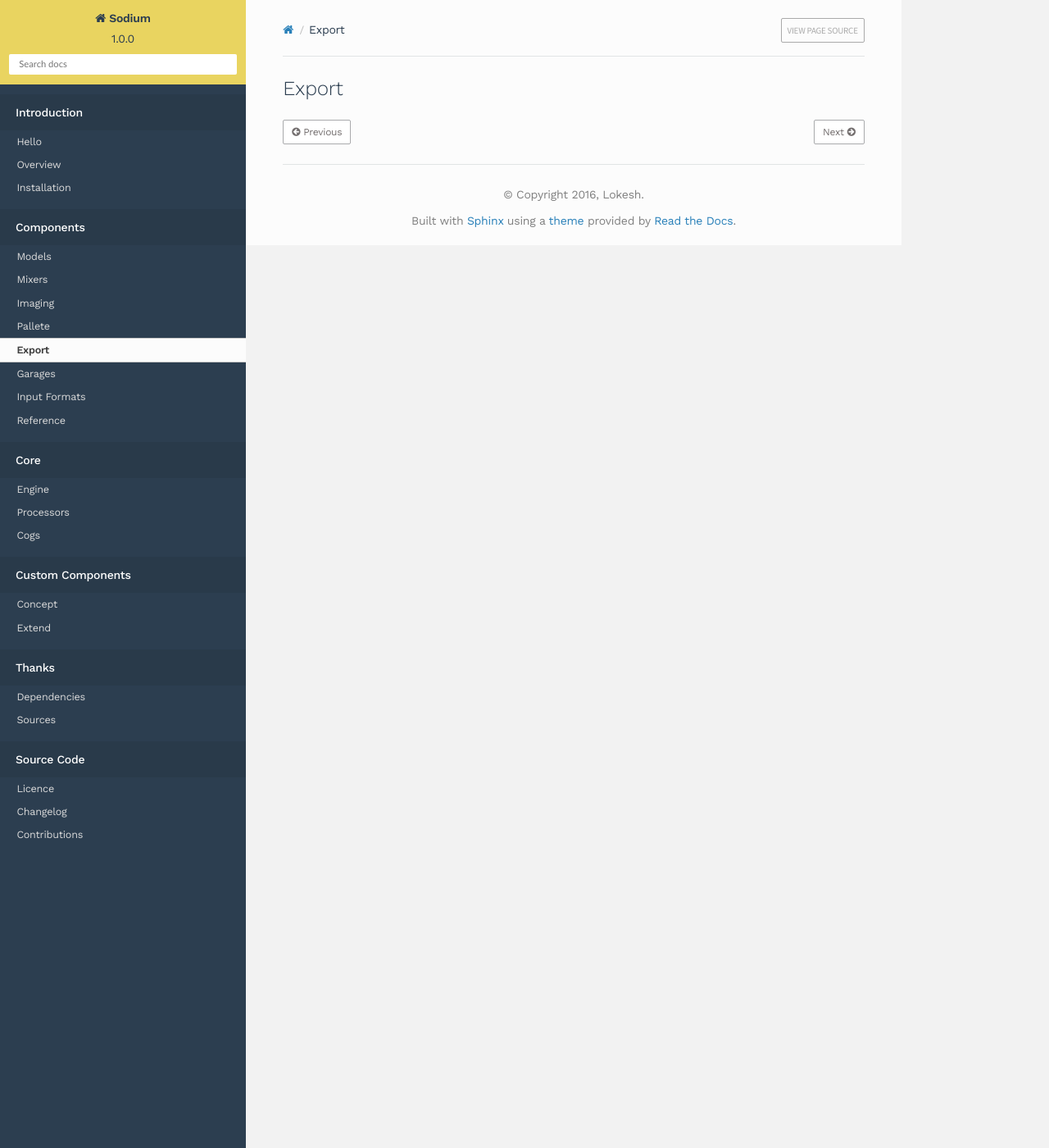
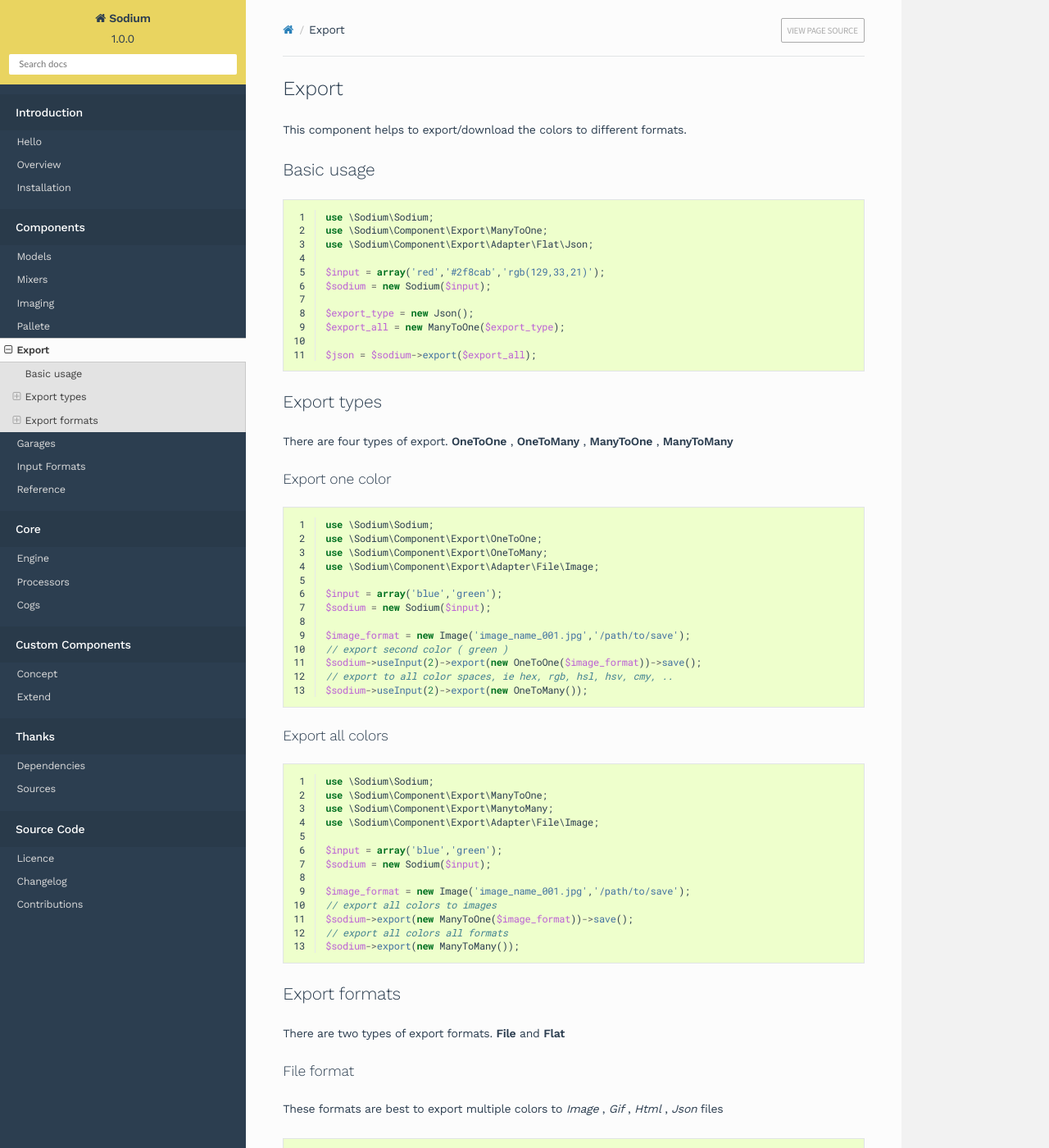
Before and after one commit to lokesh-coder/Sodium, a Sphinx documentation site: the page built from docs/data/components/export.rst, in a window 1280 px wide and 1400 px high. Shown: the whole window at 82% size. Built offline with Sphinx 7.4.7 and the Read the Docs theme 2.0.0, drawn with Linux system fonts in a browser that asks for light colours; some of the changed text lies outside the part shown.

Commit message:
docs updated

```diff
--- a/docs/_static/css/my_theme.css
+++ b/docs/_static/css/my_theme.css
@@ -1,5 +1,6 @@
 @import url(https://fonts.googleapis.com/css?family=Work+Sans:400,300,500,600,200);
 @import url(https://fonts.googleapis.com/css?family=Source+Sans+Pro);
+@import url(https://fonts.googleapis.com/css?family=Roboto+Mono:400,700);
 body.wy-body-for-nav {
   font-family: 'Work Sans';
   background-color: #fff;
@@ -55,6 +56,11 @@ body.wy-body-for-nav .btn-neutral {
   padding: 7px 10px;
   box-shadow: none;
   font-size: 12px; }
+  body.wy-body-for-nav .btn-neutral:hover {
+    background-color: #2C3E50 !important;
+    color: #FCFCFC !important;
+    font-family: inherit;
+    border: 1px solid #2C3E50; }
 
 body.wy-body-for-nav .rst-footer-buttons {
   text-align: left; }
@@ -71,5 +77,12 @@ body.wy-body-for-nav .wy-breadcrumbs li.wy-breadcrumbs-aside a {
   text-transform: uppercase;
   border-radius: 2px;
   font-family: 'Source Sans Pro', sans-serif; }
+  body.wy-body-for-nav .wy-breadcrumbs li.wy-breadcrumbs-aside a:hover {
+    background-color: #2C3E50 !important;
+    color: #FCFCFC !important;
+    border: 1px solid #2C3E50; }
+
+body.wy-body-for-nav div[class^='highlight'] pre {
+  font-family: "Roboto Mono"; }
 
 /*# sourceMappingURL=my_theme.css.map */
--- a/docs/data/components/export.rst
+++ b/docs/data/components/export.rst
@@ -2,3 +2,134 @@
 
 Export
 ======
+
+This component helps to export/download the colors to different formats.
+
+Basic usage
+***********
+
+.. code-block:: php
+  :linenos:
+
+  use \Sodium\Sodium;
+  use \Sodium\Component\Export\ManyToOne;
+  use \Sodium\Component\Export\Adapter\Flat\Json;
+
+  $input = array('red','#2f8cab','rgb(129,33,21)');
+  $sodium = new Sodium($input);
+
+  $export_type = new Json();
+  $export_all = new ManyToOne($export_type);
+
+  $json = $sodium->export($export_all);
+
+
+Export types
+************
+
+There are four types of export. **OneToOne** , **OneToMany** , **ManyToOne** , **ManyToMany**
+
+Export one color
+^^^^^^^^^^^^^^^^
+
+.. code-block:: php
+  :linenos:
+
+  use \Sodium\Sodium;
+  use \Sodium\Component\Export\OneToOne;
+  use \Sodium\Component\Export\OneToMany;
+  use \Sodium\Component\Export\Adapter\File\Image;
+
+  $input = array('blue','green');
+  $sodium = new Sodium($input);
+
+  $image_format = new Image('image_name_001.jpg','/path/to/save');
+  // export second color ( green )
+  $sodium->useInput(2)->export(new OneToOne($image_format))->save();
+  // export to all color spaces, ie hex, rgb, hsl, hsv, cmy, ..
+  $sodium->useInput(2)->export(new OneToMany());
+
+Export all colors
+^^^^^^^^^^^^^^^^^
+
+.. code-block:: php
+  :linenos:
+
+  use \Sodium\Sodium;
+  use \Sodium\Component\Export\ManyToOne;
+  use \Sodium\Component\Export\ManytoMany;
+  use \Sodium\Component\Export\Adapter\File\Image;
+
+  $input = array('blue','green');
+  $sodium = new Sodium($input);
+
+  $image_format = new Image('image_name_001.jpg','/path/to/save');
+  // export all colors to images
+  $sodium->export(new ManyToOne($image_format))->save();
+  // export all colors all formats
+  $sodium->export(new ManyToMany());
+
+Export formats
+**************
+
+There are two types of export formats. **File** and **Flat**
+
+
+File format
+^^^^^^^^^^^
+
+These formats are best to export multiple colors to *Image* , *Gif* , *Html* , *Json* files
+
+.. code-block:: php
+  :linenos:
+
+  use \Sodium\Sodium;
+  use \Sodium\Component\Export\ManyToOne;
+  use \Sodium\Component\Export\Adapter\File\Image;
+  use \Sodium\Component\Export\Adapter\File\Gif;
+  use \Sodium\Component\Export\Adapter\File\Html;
+  use \Sodium\Component\Export\Adapter\File\Json;
+
+  $input = array('blue','green');
+  $sodium = new Sodium($input);
+
+  $image_format = new Image('image_name_001.jpg','/path/to/save');
+  $json_format = new Json('json_file.json');
+  $gif_format = new Gif('gif_file.gif');
+  $html_format = new Html('html_file.html');
+
+  $sodium->export(new ManyToOne($image_format))->save(); // to save
+  $sodium->export(new ManyToOne($image_format))->show(); // to show
+  $sodium->export(new ManyToOne($gif_format));
+  $sodium->export(new ManyToOne($html_format));
+  $sodium->export(new ManyToOne($json_format));
+
+Flat format
+^^^^^^^^^^^
+
+These formats are just exporting the colors to strings
+
+.. code-block:: php
+  :linenos:
+
+  use \Sodium\Sodium;
+  use \Sodium\Component\Export\OneToOne;
+  use \Sodium\Component\Export\OneToMany;
+  use \Sodium\Component\Export\ManyToOne;
+  use \Sodium\Component\Export\ManyToMany;
+  use \Sodium\Component\Export\Adapter\Flat\SimpleString;
+  use \Sodium\Component\Export\Adapter\Flat\SimpleArray;
+  use \Sodium\Component\Export\Adapter\Flat\json;
+
+  $input = array('blue','green');
+  $sodium = new Sodium($input);
+
+  $string_format = new SimpleString();
+  $array_format = new SimpleArray('json_file.json');
+  $json_format = new Json();
+
+  $sodium->export(new ManyToMany($json_format));
+  $sodium->export(new ManyToMany($array_format));
+  $sodium->export(new ManyToOne($json_format));
+  $sodium->export(new OneToOne($string_format));
+  $sodium->export(new OneToMany($json_format));
```
Also changed, not shown: docs/_static/css/my_theme.scss (+16 -1 lines), docs/data/components/reference.rst (+63 -0 lines), docs/data/introduction/installation.rst (+3 -4 lines), 15 other files.
